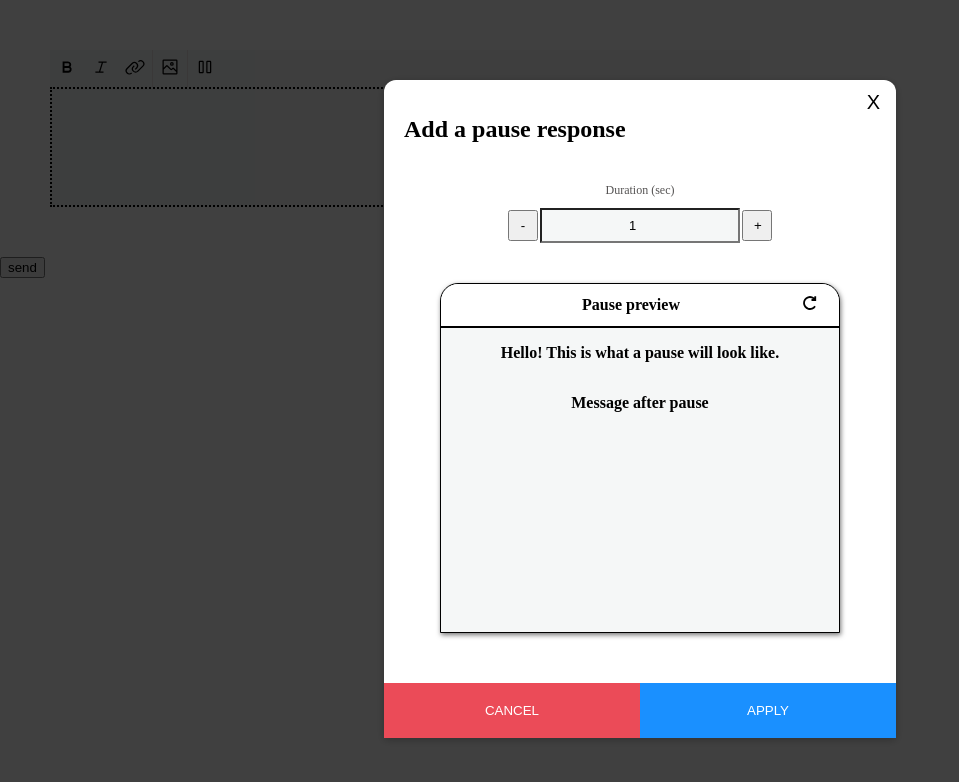
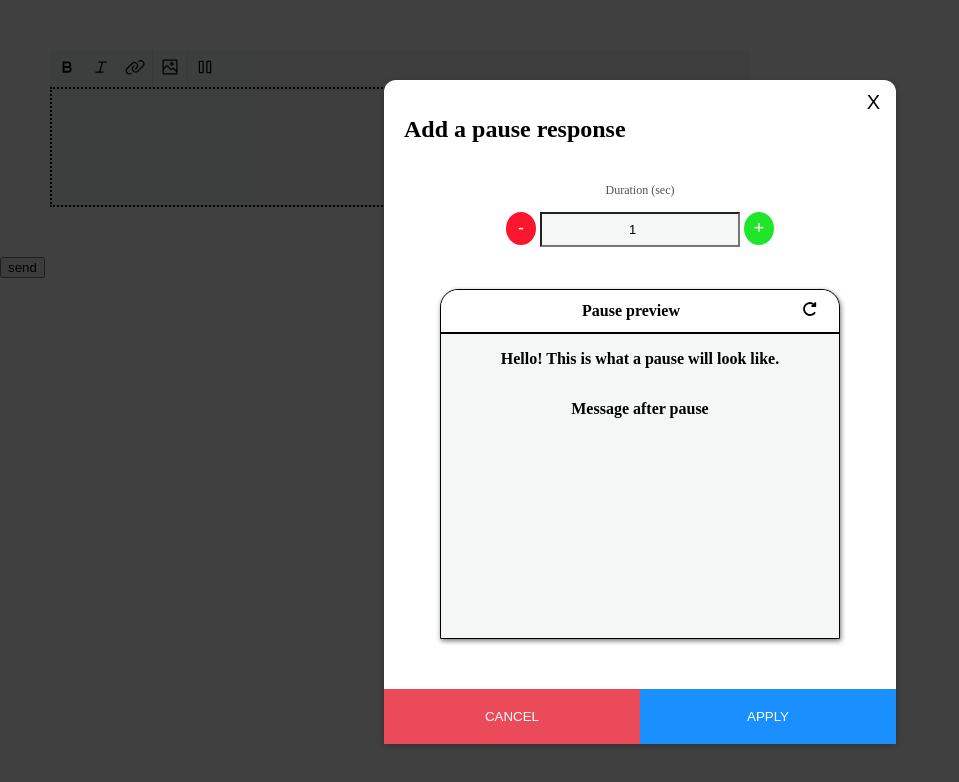
Before and after one commit to BrunoK2410/text-editor, a Vue app: page / in a window 1280 px wide. Both pictures are taken after a click on the button 205 px from the left and 68 px from the top of the page. Shown: the top 782 px of the page, without its empty margins (0-959 px from the left). Built offline with nearby package versions, Linux system fonts and the light colour scheme.

Commit message:
Some css changes.

```diff
--- a/src/components/TimerDialog.vue
+++ b/src/components/TimerDialog.vue
@@ -11,7 +11,7 @@
       <div class="form-control">
         <label for="duration">Duration (sec)</label>
         <div class="input-group">
-          <input type="button" value="-" @click="decrement" />
+          <input type="button" class="minus" value="-" @click="decrement" />
           <input
             type="number"
             id="duration"
@@ -21,10 +21,10 @@
             @keydown="checkValidKey"
             @input="checkValue"
           />
-          <input type="button" value="+" @click="increment" />
+          <input type="button" class="plus" value="+" @click="increment" />
         </div>
         <p v-if="!isValid" style="color: red">
-          Too high,maximum duration is 5 seconds
+          "Too high,maximum duration is 5 seconds."
         </p>
       </div>
       <div class="preview-card">
@@ -58,7 +58,7 @@
 
 <script>
 export default {
-  props: ["show"],
+  props: ["show", "insertTimer"],
   emits: ["close-dialog", "get-duration"],
   data() {
     return {
@@ -99,6 +99,7 @@ export default {
     },
     setTimer() {
       this.$emit("get-duration", this.duration);
+      this.insertTimer();
       this.$emit("close-dialog");
     },
     resetTimer() {
@@ -135,10 +136,6 @@ export default {
   margin: 20px;
 }
 
-h2 {
-  margin: 0;
-  text-align: center;
-}
 
 label {
   color: #555353;
@@ -154,6 +151,10 @@ label {
   align-items: center;
 }
 
+.form-control > p {
+  margin: 0;
+}
+
 input[type="number"] {
   padding: 8px 10px;
   font-size: 13px;
@@ -162,14 +163,35 @@ input[type="number"] {
   width: 200px;
 }
 input[type="button"] {
-  padding: 6px 10px;
+  color: #fff;
+  border-radius: 50%;
+  border: 2px solid transparent;
+  width: 30px;
+  padding: 4px;
   cursor: pointer;
-  width: 30px;
-  margin: 2px;
+  margin: 4px;
+  font-size: 18px;
 }
-input[type="button"]:active {
-  border: 2px solid #9292bb;
-  box-shadow: inset 1px 2px 5px #777;
+
+.minus {
+  background-color: #fa162d;
+}
+
+.minus:hover,
+.plus:hover {
+  border: 2px solid #000;
+}
+
+.minus:active {
+  background-color: #f74d5f;
+}
+
+.plus {
+  background-color: #20e62a;
+}
+
+.plus:active {
+  background-color: #68f76e;
 }
 
 #duration::-webkit-inner-spin-button,
```
